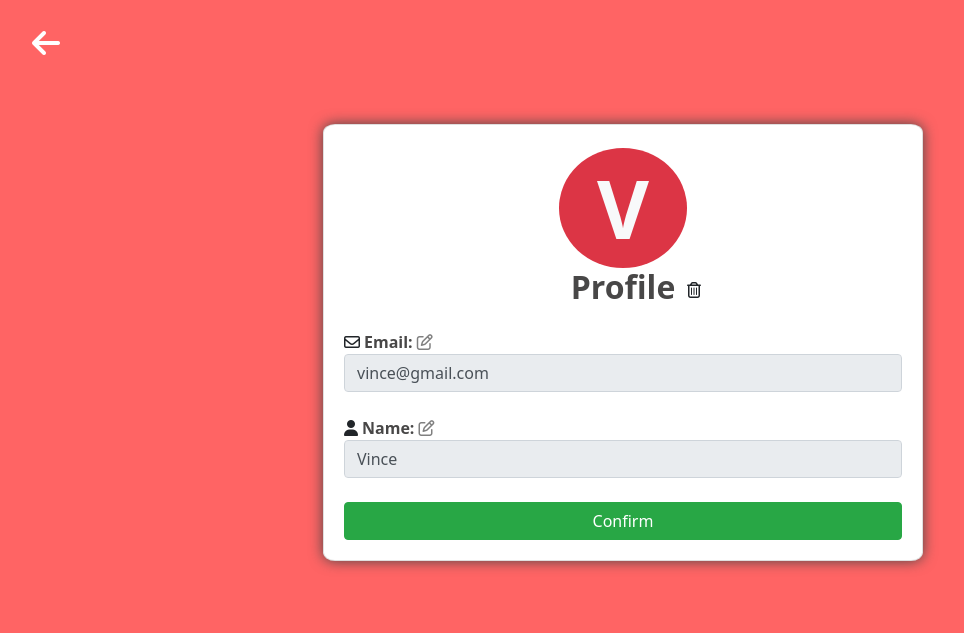
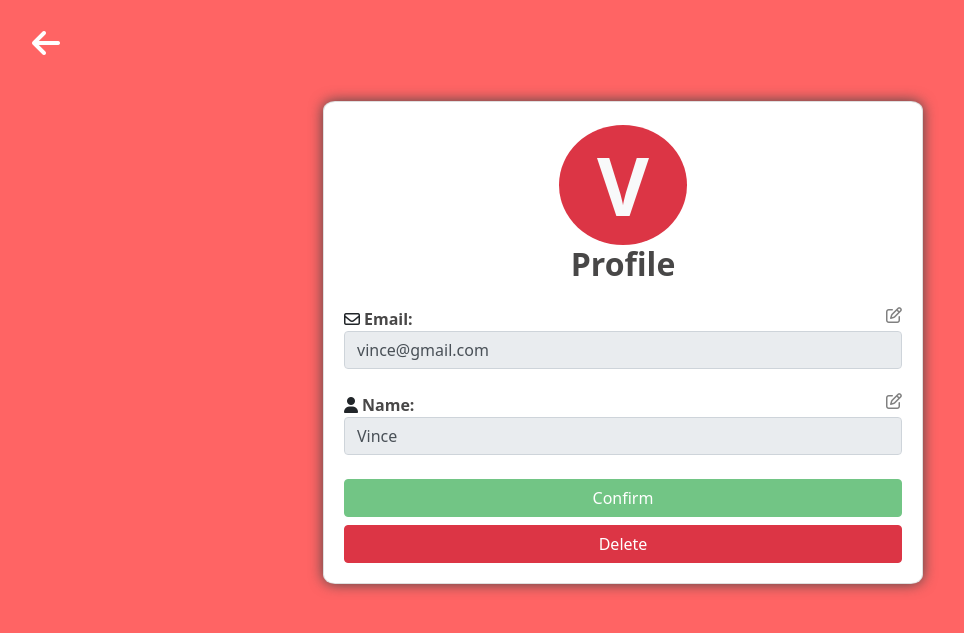
Before and after one commit to vjloable/secretsanta, a PHP site: page /account.php in a window 1280 px wide. Shown: the part 56-689 px from the top of the page, without its empty margins (17-981 px from the left). Run offline with PHP 8.4, Linux system fonts and the light colour scheme; the visitor is signed in with stand-in values (Sample User, id 1); some libraries are stand-ins or nearby versions.

Commit message:
refactor: rearrange logos, add warnings

```diff
--- a/account.php
+++ b/account.php
@@ -112,7 +112,7 @@ include "scripts\session_control.inc";
                     Vince
                 </button>
                 <div class="dropdown-menu dropdown-menu-right" aria-labelledby="dropdownMenuButton">
-                    <a class="dropdown-item" href="#">Account Settings</a>
+                    <a class="dropdown-item" href="/secretsanta/account.php">Account Settings</a>
                     <div class="dropdown-divider" style="background-color: #555; height: 1px; margin: 5px 0;"></div>
                     <a class="dropdown-item" href="#" style="color: red;">Logout</a>
                 </div>
@@ -138,14 +138,6 @@ include "scripts\session_control.inc";
                             <div>
                                 <h2 class="card-title text-center" style="font-weight: 900; color: #484747;">Profile</h2>
                             </div>
-                            <div style="position: relative;">
-                                <div class="d-flex h-100 align-items-center" style="position: absolute; left: 10px;">
-                                    <div class="hover-text" style="position: relative; left: 1px; ">
-                                        <i style="margin-left: 5%;cursor: pointer;" class="fa fa-trash-o" aria-hidden="true"></i>
-                                        <span class="tooltip-text" id="right">DELETING makes your account hard to recover</span>
-                                    </div>
-                                </div>
-                            </div>
                         </div>
                     </div>
                     <div>
@@ -158,17 +150,25 @@ include "scripts\session_control.inc";
                         </p>
                         <form method="post">
                             <div class="form-group">
-
-                                <span class="input-group-addon"><i class="fa fa-envelope-o fa-fw pr-2"></i></span><label for="email" style="font-weight: 900; color: #484747;">Email:</label>
-                                <i id="email_edit" class="fa fa-edit gray" style="cursor: pointer;" aria-hidden="true"></i>
+                                <div class="d-flex justify-content-between">
+                                    <div>
+                                        <span class="input-group-addon"><i class="fa fa-envelope-o fa-fw pr-2"></i></span><label for="email" style="font-weight: 900; color: #484747;">Email:</label>
+                                    </div>
+                                    <i id="email_edit" class="fa fa-edit gray" style="cursor: pointer;" aria-hidden="true"></i>
+                                </div>
                                 <input type="email" class="form-control" id="email" name="email" value="vince@gmail.com" required>
                                 <br>
-                                <span class="input-group-addon"> <i class="fa fa-user pr-1" aria-hidden="true"></i></span><label for="name" style="font-weight: 900; color: #484747;"> Name:</label>
-                                <i id="name_edit" class="fa fa-edit gray" aria-hidden="true"></i>
+                                <div class="d-flex justify-content-between">
+                                    <div>
+                                        <span class="input-group-addon"> <i class="fa fa-user pr-1" aria-hidden="true"></i></span><label for="name" style="font-weight: 900; color: #484747;"> Name:</label>
+                                    </div>
+                                    <i id="name_edit" class="fa fa-edit gray" aria-hidden="true"></i>
+                                </div>
                                 <input type="text" class="form-control" id="name" name="name" value="Vince" required>
                             </div>
                             <br>
-                            <button type="submit" class="btn btn-success btn-block" formaction="/secretsanta/scripts/signup_action.php">Confirm</button>
+                            <button type="submit" id="confirm_button" class="btn btn-success btn-block" formaction="/secretsanta/scripts/signup_action.php">Confirm</button>
+                            <button type="submit" id="delete_button" class="btn btn-danger btn-block" formaction="/secretsanta/scripts/signup_action.php">Delete</button>
                         </form>
                     </div>
                 </div>
@@ -183,36 +183,51 @@ include "scripts\session_control.inc";
         var name_edit = document.getElementById("name_edit");
         var name_input = document.getElementById("name");
         name_input.disabled = true;
+        var confirm_button = document.getElementById("confirm_button");
+        confirm_button.disabled = true;
+        var delete_button = document.getElementById("delete_button");
 
         email_edit.addEventListener("click", function() {
-            console.log("triggered");
-            if (email_edit.classList.contains("gray")) {
-                console.log("i on");
-                email_edit.classList.remove("gray");
-                email_edit.classList.add("blue");
-                email_input.disabled = !email_input.disabled;
-            } else if (email_edit.classList.contains("blue")) {
-                console.log("i off");
-                email_edit.classList.remove("blue");
-                email_edit.classList.add("gray");
-                email_input.disabled = !email_input.disabled;
+            toggleInputActivation(email_input, email_edit);
+            toggleConfirmButtonActivation();
+        });
+
+        name_edit.addEventListener("click", function() {
+            toggleInputActivation(name_input, name_edit);
+            toggleConfirmButtonActivation();
+        });
+
+        confirm_button.addEventListener("click", function(event) {
+            if (!confirm("Are you sure you to change your information?")) {
+                event.preventDefault();
             }
         });
 
-        name_edit.addEventListener("click", function() {
-            console.log("triggered");
-            if (name_edit.classList.contains("gray")) {
-                console.log("i on");
-                name_edit.classList.remove("gray");
-                name_edit.classList.add("blue");
-                name_input.disabled = !name_input.disabled;
-            } else if (name_edit.classList.contains("blue")) {
-                console.log("i off");
-                name_edit.classList.remove("blue");
-                name_edit.classList.add("gray");
-                name_input.disabled = !name_input.disabled;
+        delete_button.addEventListener("click", function(event) {
+            if (!confirm("DELETING your account removes you from all ROOMS and therefore DRAWS. Are you REALLY sure?")) {
+                event.preventDefault();
             }
         });
+
+        function toggleInputActivation(input, editIcon) {
+            if (editIcon.classList.contains("gray")) {
+                editIcon.classList.remove("gray");
+                editIcon.classList.add("blue");
+                input.disabled = false;
+            } else if (editIcon.classList.contains("blue")) {
+                editIcon.classList.remove("blue");
+                editIcon.classList.add("gray");
+                input.disabled = true;
+            }
+        }
+
+        function toggleConfirmButtonActivation() {
+            if (!email_input.disabled || !name_input.disabled) {
+                confirm_button.disabled = false;
+            } else {
+                confirm_button.disabled = true;
+            }
+        }
     </script>
 </body>
 
```
